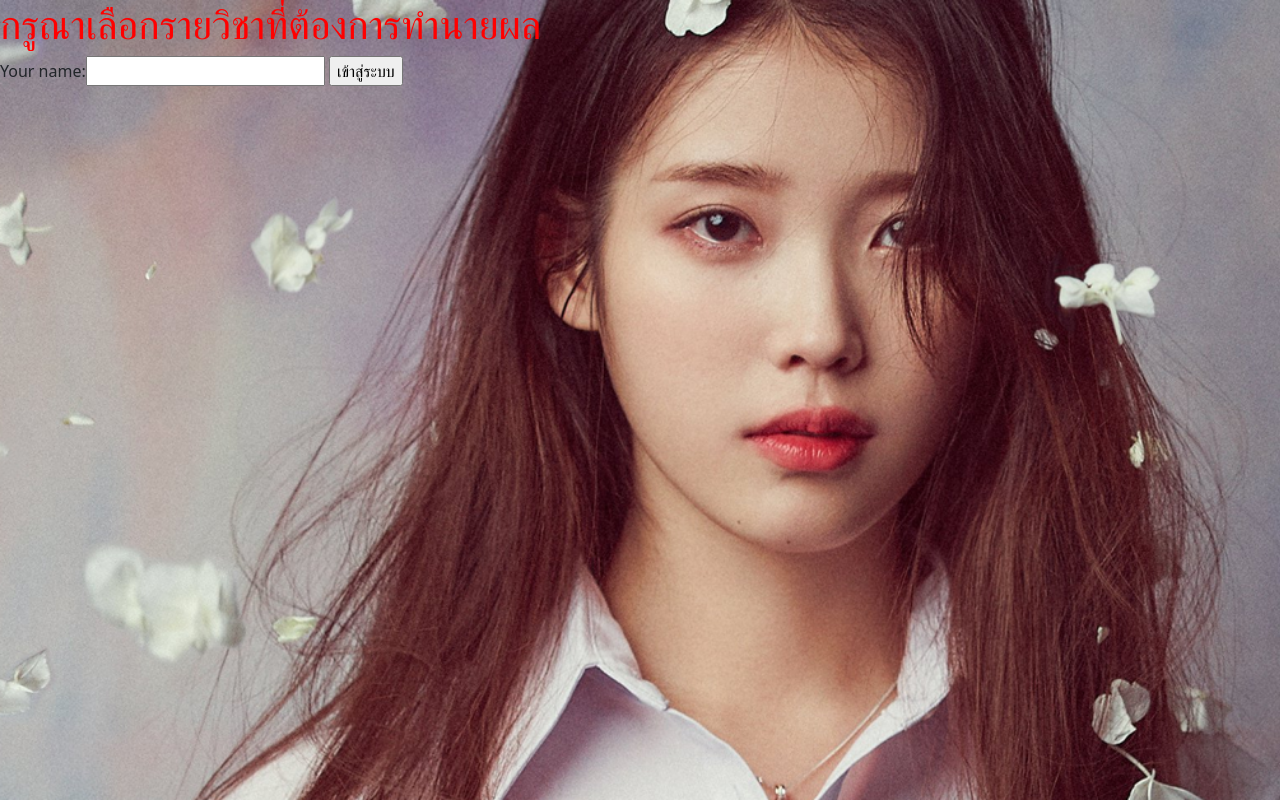
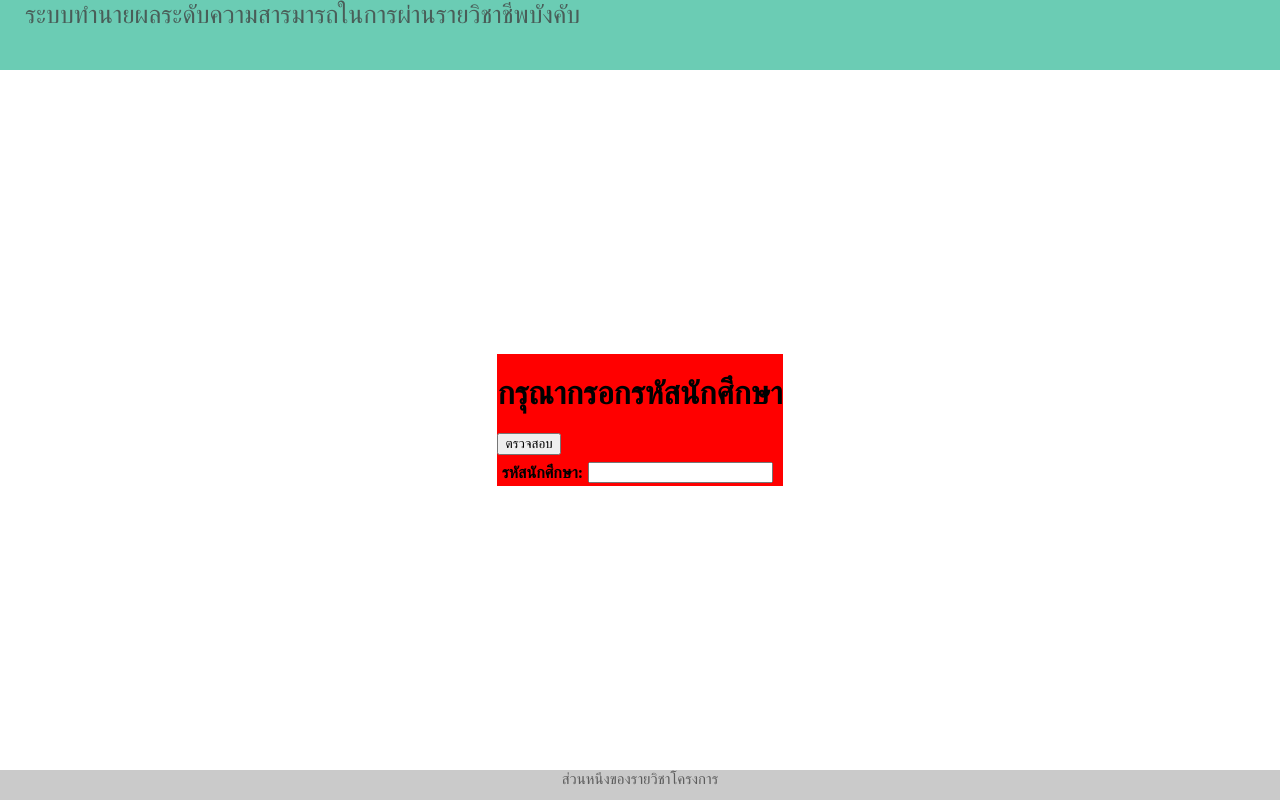
Before and after one commit to mrnonny416/Django_PredictGrade_ML_Website, a Django app: page / in a window 1280 px wide. Run offline with Django 3.2, Linux system fonts and the light colour scheme.

Commit message:
complete login Edit CSS

```diff
--- a/predictApp/loginforms.py
+++ b/predictApp/loginforms.py
@@ -1,3 +1,3 @@
 from django import forms
 class loginForm(forms.Form):
-    studentID = forms.CharField(label='Your name', max_length=100)
+    studentID = forms.CharField(label='รหัสนักศึกษา', max_length=100)
--- a/predictApp/static/css/mainstyle.css
+++ b/predictApp/static/css/mainstyle.css
@@ -1,14 +1,76 @@
+body {
+    /*background-image: url("../images/IU-LILAC.png");
+    background-repeat: no-repeat;
+    background-attachment: fixed;
+    background-size: cover;*/
+    margin-left: 0px;
+    margin-top: 0px;
+    margin-right: 0px;
+    margin-bottom: 0px;
+}
 
-h1{
-    color: red;
+.container {
+    height: 700px;
+    display: grid;
+    grid-template-columns: 100%;
+    grid-template-rows: 70px 100% 30px;
 }
-body{
- background-image: url("../images/IU-LILAC.png");
- background-repeat: no-repeat;
- background-attachment: fixed;
- background-size: cover;
- }
- .container {
- grid-template-columns: 40px 50px auto 50px 40px;
- grid-template-rows: 25% 100px auto;
- }
+
+.header {
+    padding-top: 0px;
+    background-color: #6BCCB4;
+    color: #414141CC;
+    font-family: sans-serif;
+    font-size: 25px;
+    padding-left: 25px;
+    align-item: center;
+}
+
+.main {
+    background-color: red;
+    justify-self: center;
+    align-self: center;
+}
+
+.maintitle {
+    color: #414141CC;
+    font-family: sans-serif;
+    font-size: 20px;
+}
+
+.mainform {
+    color: #414141CC;
+    font-family: sans-serif;
+    font-size: 20px;
+}
+
+.footer {
+    background-color: #cacaca;
+    color: #414141CC;
+    font-family: sans-serif;
+    font-size: 15px;
+    text-align: center;
+}
+
+.menu {
+    background-color: red;
+    display: grid;
+    align-self: center;
+    justify-self: center;
+}
+
+.menutitle {
+    background-color: blue;
+    color: #414141CC;
+    font-family: sans-serif;
+    font-size: 15px;
+    align-self: start;
+    justify-self: start;
+}
+
+.menulist {
+    background-color: red;
+    display: grid;
+    align-self: center;
+    justify-self: center;
+}
--- a/predictApp/views.py
+++ b/predictApp/views.py
@@ -1,10 +1,12 @@
-from django.shortcuts import render
+from django.shortcuts import redirect, render
 from .loginforms import loginForm
 # Create your views here.
 def login(request):
-    showID = ''
     if request.method == 'POST':
         print(request.POST)
+        department = (request.POST.get('studentID'))[2:8]
+        if department == '523206':
+            return redirect('select')
     return render(request, 'login.html', {'form': loginForm})
 
 def select(request):
--- a/templates/base.html
+++ b/templates/base.html
@@ -3,7 +3,6 @@
 <html lang="en" dir="ltr">
   <head>
     <meta charset="utf-8">
-    <link href="https://cdn.jsdelivr.net/npm/bootstrap@5.0.2/dist/css/bootstrap.min.css" rel="stylesheet" integrity="sha384-EVSTQN3/azprG1Anm3QDgpJLIm9Nao0Yz1ztcQTwFspd3yD65VohhpuuCOmLASjC" crossorigin="anonymous">
     <link rel="stylesheet" type="text/css" href="{% static 'css/mainstyle.css' %}">
       {% block content %}
       {% endblock content %}
--- a/templates/login.html
+++ b/templates/login.html
@@ -1,13 +1,29 @@
 {% extends "base.html" %}
 {% block content %}
-    <title>เลือกรายวิชา</title>
+  <title>เข้าสู่ระบบ</title>
   </head>
   <body>
-    <h1>กรูณาเลือกรายวิชาที่ต้องการทำนายผล</h1>
-     <form method="post">
-      {% csrf_token %}
-      {{ form }}
-      <input type="Submit" value="เข้าสู่ระบบ">
-    </form>
+    <div class="container">
+      <div class="header">
+        ระบบทำนายผลระดับความสารมารถในการผ่านรายวิชาชีพบังคับ
+     </div>
+     <div class="main">
+     <table width="100%">
+      <tr class="maintitle">
+          <h1>กรุณากรอกรหัสนักศึกษา</h1>
+      </tr>
+      <tr class="mainform">
+        <form method="post">
+          {% csrf_token %}
+          {{ form }}
+          <input type="Submit" value="ตรวจสอบ">
+        </form>
+      </tr>
+     </table>
+     </div>
+      <div class="footer">
+          ส่วนหนึงของรายวิชาโครงการ
+        </div>
+    </div>
   </body>
 {% endblock content %}
```
Also changed, not shown: templates/select.html (+42 -4 lines).
